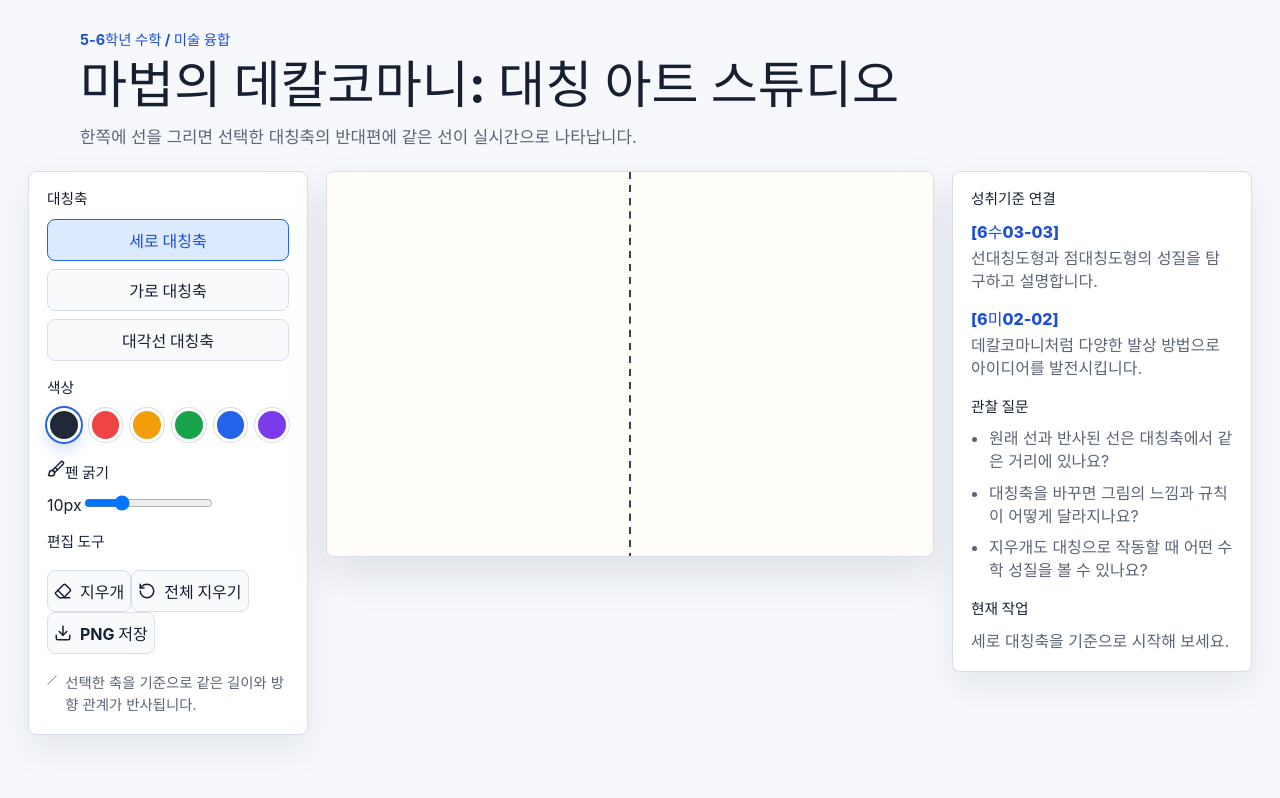
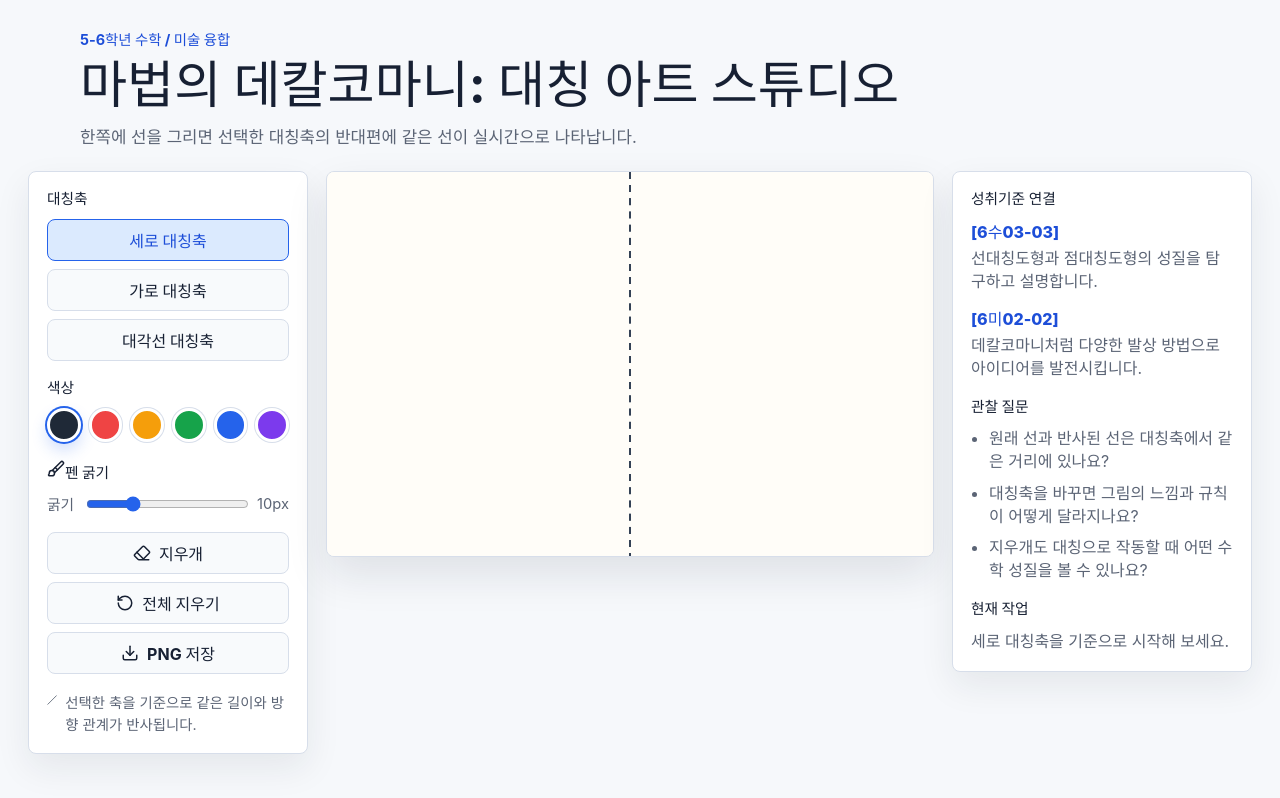
Before and after one commit to WBmaker2/symmetry-art-studio, a React (Vite) app: page / in a window 1280 px wide. Built offline with nearby package versions, Linux system fonts and the light colour scheme.

Commit message:
fix: polish learning interface layout

```diff
--- a/src/components/StudioToolbar.tsx
+++ b/src/components/StudioToolbar.tsx
@@ -97,7 +97,8 @@ export function StudioToolbar({
           <Brush aria-hidden="true" size={18} />
           펜 굵기
         </h2>
-        <span>{brushSize}px</span>
+        <label className="range-label" htmlFor="brush-size">
+          <span>굵기</span>
           <input
             id="brush-size"
             type="range"
@@ -108,6 +109,8 @@ export function StudioToolbar({
             onChange={(event) => onBrushSizeChange(Number(event.target.value))}
             aria-label="펜 굵기"
           />
+          <span>{brushSize}px</span>
+        </label>
       </section>
 
       <section
--- a/src/styles.css
+++ b/src/styles.css
@@ -230,6 +230,24 @@ button {
   line-height: 1.5;
 }
 
+.sr-only {
+  position: absolute;
+  width: 1px;
+  height: 1px;
+  padding: 0;
+  margin: -1px;
+  overflow: hidden;
+  clip: rect(0, 0, 0, 0);
+  white-space: nowrap;
+  border: 0;
+}
+
+.action-row {
+  display: grid;
+  grid-template-columns: 1fr;
+  gap: 8px;
+}
+
 .sr-status {
   position: fixed;
   width: 1px;
```
Also changed, not shown: 1 other file (tests, documents, lock files or other folders). Lines whose indentation alone changed are shown as unchanged.
